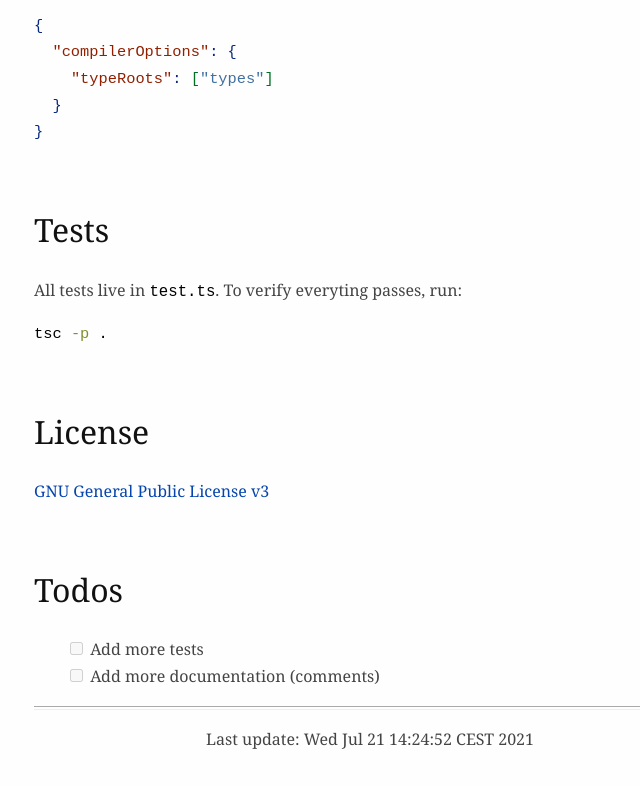
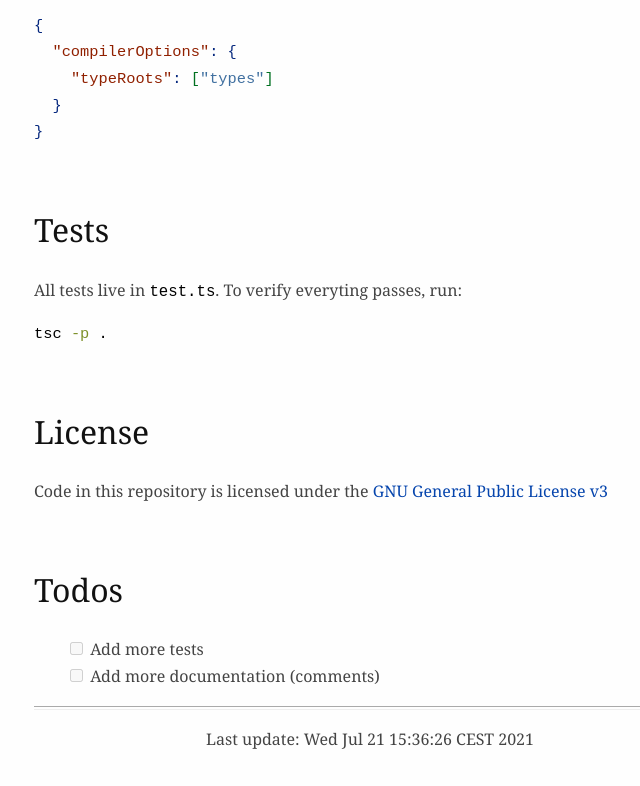
Before and after one commit to mgred/quickjs-types, a plain HTML site: page index.html in a window 1280 px wide. Shown: the part 493-1279 px from the top of the page, without its empty margins (270-910 px from the left). Drawn offline with Linux system fonts and the light colour scheme.

Commit message:
deploy: d4a91cf0e3e93afa2c508fea94e7be7944c361e9

```diff
--- a/index.html
+++ b/index.html
@@ -101,7 +101,7 @@
 <p>All tests live in <code>test.ts</code>. To verify everyting passes, run:</p>
 <div class="sourceCode" id="cb3"><pre class="sourceCode bash"><code class="sourceCode bash"><span id="cb3-1"><a href="#cb3-1" aria-hidden="true" tabindex="-1"></a><span class="ex">tsc</span> <span class="at">-p</span> .</span></code></pre></div>
 <h2 id="license">License</h2>
-<p><a href="https://www.gnu.org/licenses/gpl-3.0.en.html">GNU General Public License v3</a></p>
+<p>Code in this repository is licensed under the <a href="https://www.gnu.org/licenses/gpl-3.0.en.html">GNU General Public License v3</a></p>
 <h2 id="todos">Todos</h2>
 <ul class="task-list">
 <li><input type="checkbox" disabled="" />
@@ -109,6 +109,6 @@ Add more tests</li>
 <li><input type="checkbox" disabled="" />
 Add more documentation (comments)</li>
 </ul>
-<hr /><p style='text-align: center;'>Last update: Wed Jul 21 14:24:52 CEST 2021</p>
+<hr /><p style='text-align: center;'>Last update: Wed Jul 21 15:36:26 CEST 2021</p>
 </body>
 </html>
```
Also changed, not shown: footer.html (+1 -1 lines).
